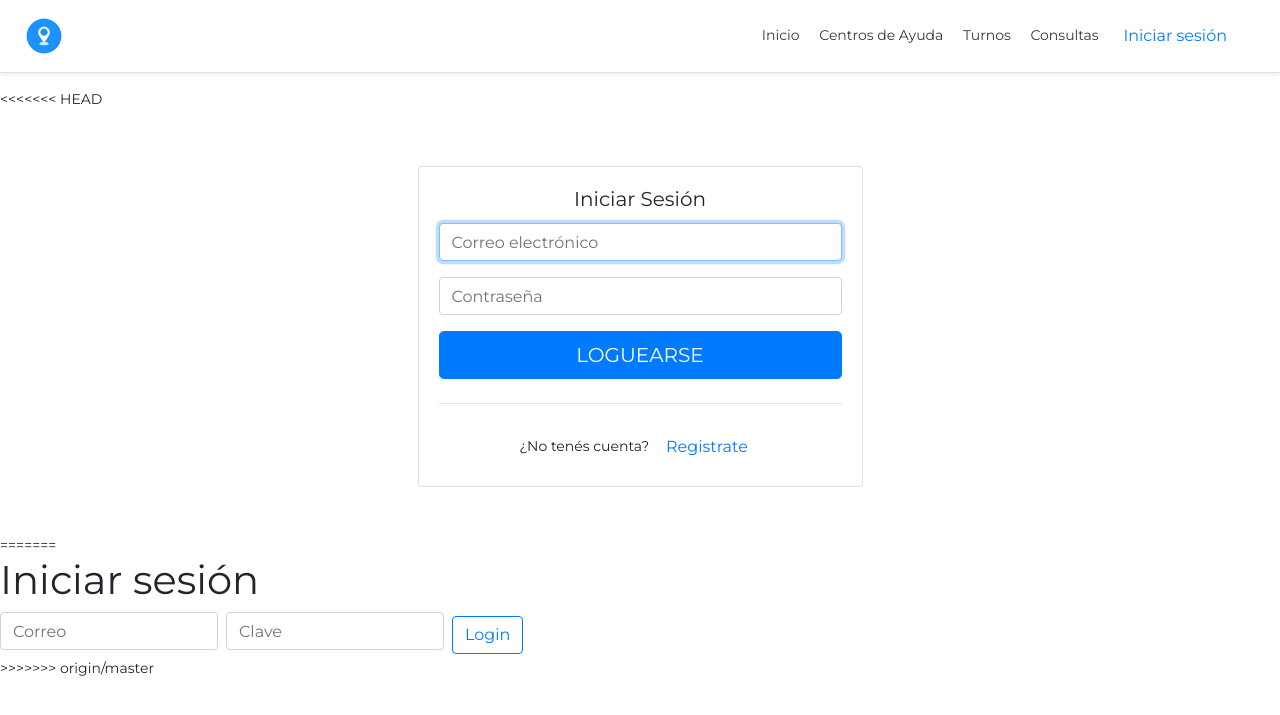
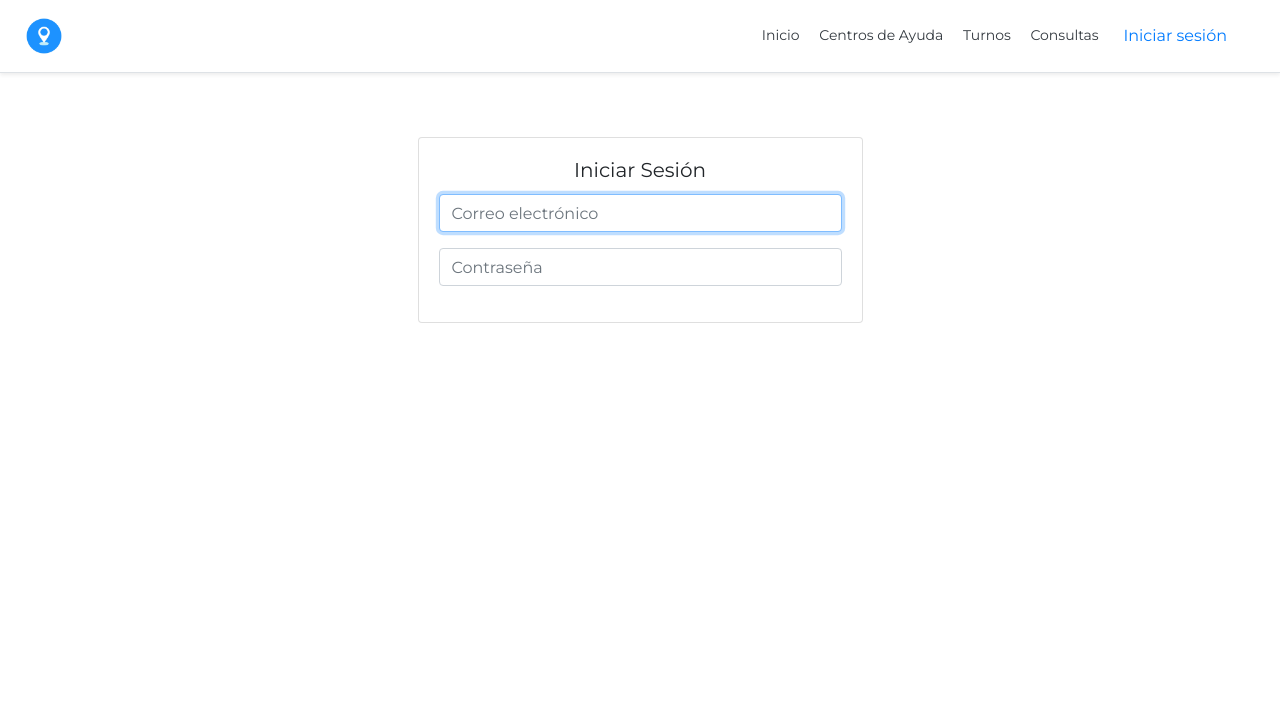
Before and after one commit to alanbisbal/Covid19, a Flask app: page /iniciar_sesion in a window 1280 px wide. Shown: the top 715 px of the page. Run offline with Flask 2, Linux system fonts and the light colour scheme; some libraries are stand-ins or nearby versions.

Commit message:
Update login.html

```diff
--- a/app/templates/auth/login.html
+++ b/app/templates/auth/login.html
@@ -9,7 +9,6 @@
 {% endblock %}
 
 {% block iniciarSesion %}
-<<<<<<< HEAD
 <div class="container mt-2">
   <div class="row">
     <div class="col-sm-9 col-md-7 col-lg-5 mx-auto">
@@ -31,10 +30,6 @@
             </div>
 
 
-            <button class="btn btn-lg btn-primary btn-block text-uppercase" type="submit" value="Login">Loguearse</button>
-            <hr class="my-4">
-            ¿No tenés cuenta?
-            <a class="btn btn-md btn-link" href="#">Registrate</a>
           </form>
         </div>
       </div>
@@ -43,16 +38,4 @@
 </div>
 
 
-=======
-<h1>Iniciar sesión</h1>
-<form action="{{ url_for('auth_authenticate') }}" method="POST" class="form-inline">
-  <input class="form-control mb-2 mr-sm-2" name="email" placeholder="Correo" required/>
-  <input class="form-control mb-2 mr-sm-2" type="password" name="password" placeholder="Clave" required/>
-  <input type="submit" value="Login" class="btn btn-outline-primary">
-
-</form>
 {% endblock %}
-{% block content %}
-{{ super() }}
->>>>>>> origin/master
-{% endblock %}
```
